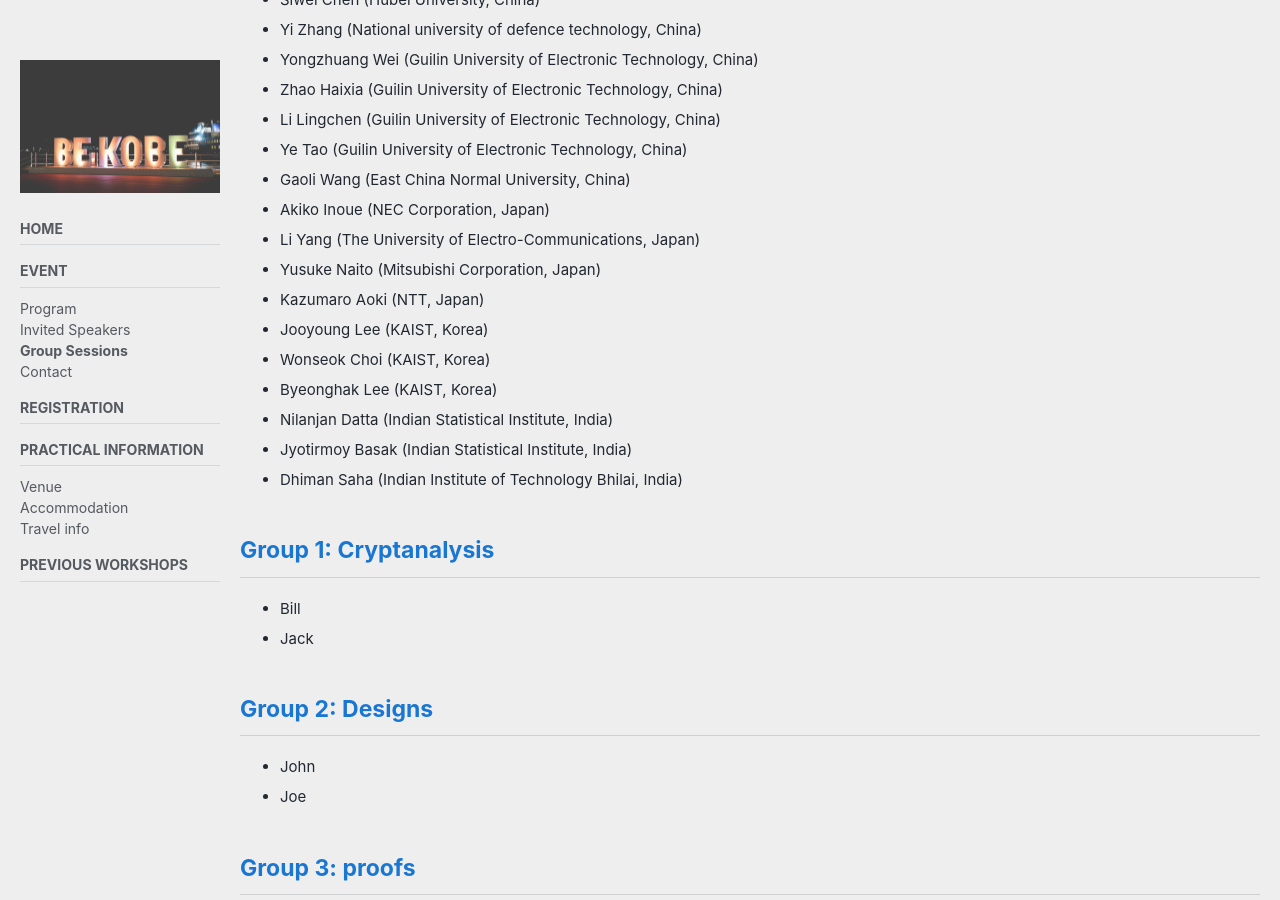
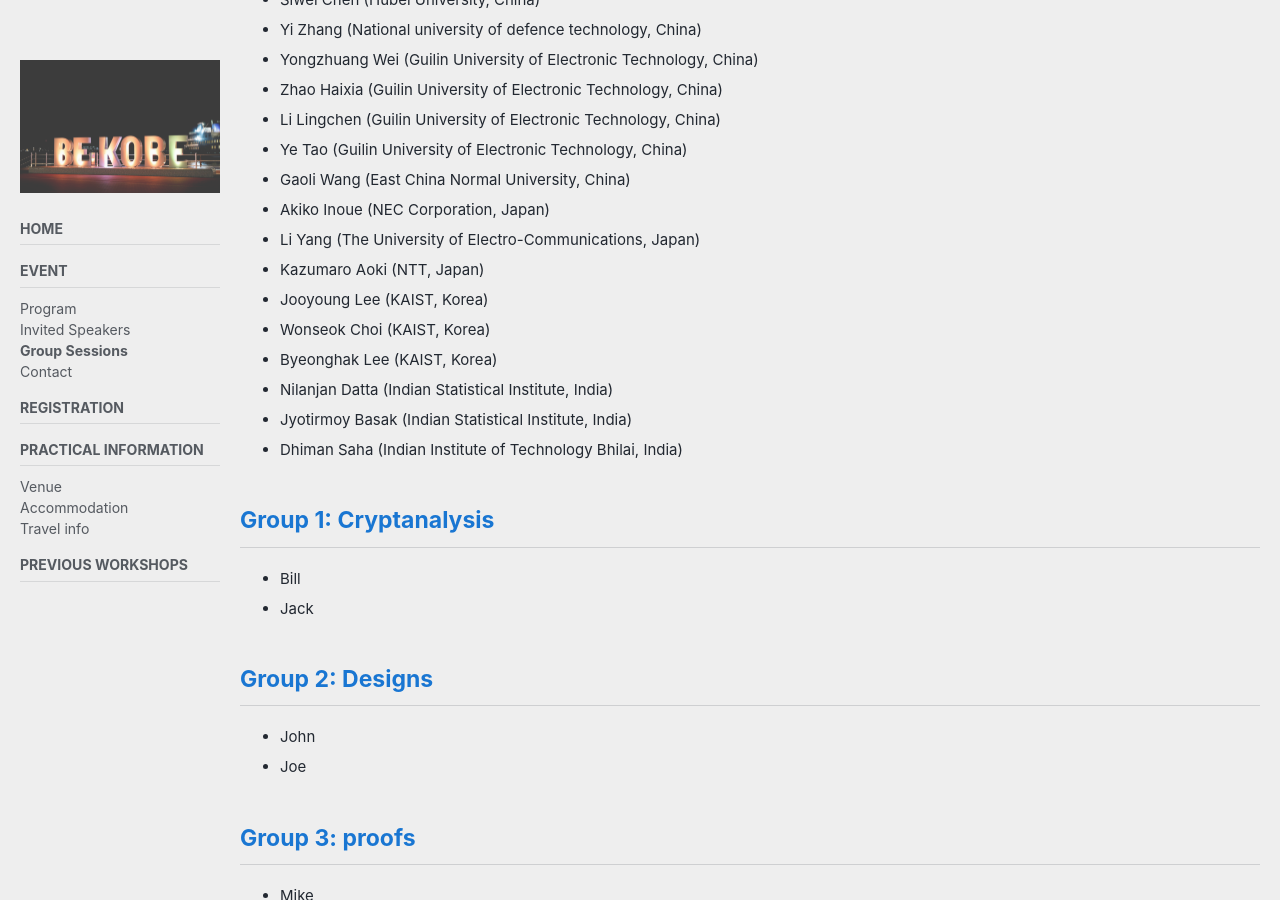
Before and after one commit to askworkshop/ask2019, a Jekyll site: the page built from groups.md, in a window 1280 px wide and 900 px high, scrolled down 655 px. Built offline with Jekyll 4.4.1, drawn with Linux system fonts in a browser that asks for light colours; cached includes are drawn as plain includes; nearby versions of some CDN libraries; our own code applies the rules of GitHub Pages for plain Markdown files.

Commit message:
edit the member of participants

```diff
--- a/groups.md
+++ b/groups.md
@@ -34,7 +34,6 @@ sidebar:
 - Gaoli Wang (East China Normal University, China)
 - Akiko Inoue (NEC Corporation, Japan)
 - Li Yang (The University of Electro-Communications, Japan)
-- Yusuke Naito (Mitsubishi Corporation, Japan)
 - Kazumaro Aoki (NTT, Japan)
 - Jooyoung Lee (KAIST, Korea)
 - Wonseok Choi (KAIST, Korea)
```
